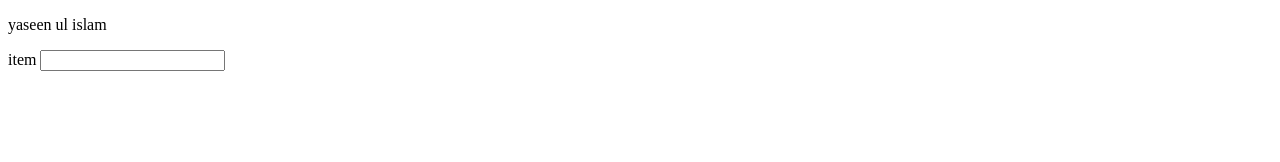
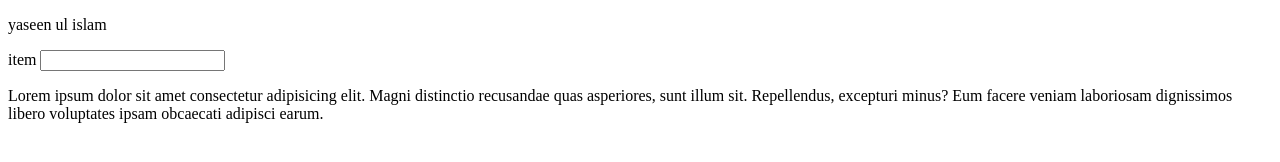
Before and after one commit to yaseenulislam/test-one, a plain HTML site: page test git 2.html in a window 1280 px wide. Drawn offline with Linux system fonts and the light colour scheme.

Commit message:
test-one

```diff
--- a/test git 2.html
+++ b/test git 2.html
@@ -12,6 +12,7 @@
     <p>yaseen ul islam</p>
     <label for="">item</label>
     <input type="text">
+    <p>Lorem ipsum dolor sit amet consectetur adipisicing elit. Magni distinctio recusandae quas asperiores, sunt illum sit. Repellendus, excepturi minus? Eum facere veniam laboriosam dignissimos libero voluptates ipsam obcaecati adipisci earum.</p>
 
 
 </body>
```
